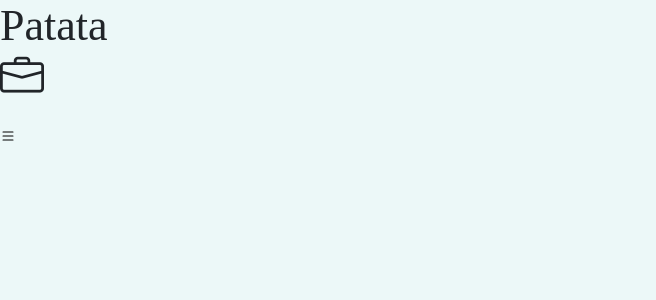
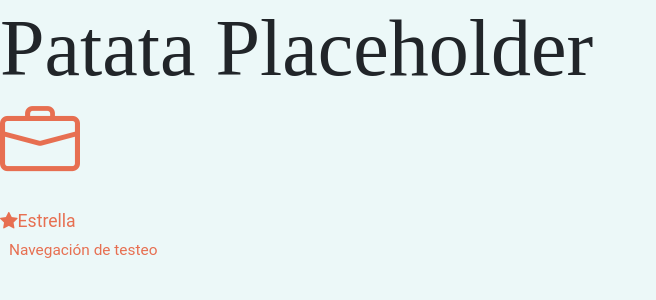
Before and after one commit to RecyclewareDAW/RecycleWare---ReactFronted, a React (Vite) app: page / in a window 1280 px wide. Shown: the top 300 px of the page, without its empty margins (0-656 px from the left). Built offline with nearby package versions, Linux system fonts and the light colour scheme; a web font is replaced by a local one.

Commit message:
Navegación añadida a APP.jsx Correción de errores en dependencias Segunda Página temporal con ejemplos de icono y navegación añadida

```diff
--- a/package.json
+++ b/package.json
@@ -11,7 +11,6 @@
   },
   "dependencies": {
     "bootstrap": "^5.3.8",
-    "bootstrap-icons": "^1.13.1",
     "react": "^19.2.0",
     "react-dom": "^19.2.0",
     "react-router-dom": "^7.13.1",
--- a/src/App.jsx
+++ b/src/App.jsx
@@ -1,13 +1,17 @@
-import {BrowserRouter, Router, Route} from 'react-router-dom';
+import {BrowserRouter, Routes, Route} from 'react-router-dom';
 import Home from "./pages/Home";
+import Test from "./pages/TestSegundaPagina";
 
-function App() {
+export default function App() {
 
   return (
     <>
-      <Home></Home>
+      <BrowserRouter>
+              <Routes>
+                <Route path="/" element={<Home/>}></Route>
+                <Route path="/estrella" element={<Test/>}></Route>
+              </Routes>
+            </BrowserRouter>
     </>
   )
 }
-
-export default App
--- a/src/pages/Home.jsx
+++ b/src/pages/Home.jsx
@@ -1,8 +1,10 @@
 //Home
-import iconoLista from '../assets/icons/list.svg';
+import { Link } from 'react-router-dom';
 export default function Home() {
     return <>
-        <h1>Patata<p className="bi bi-briefcase"></p></h1>
-        <img src={iconoLista}/>
+        <h1 className='display-1'>Patata Placeholder<p className="bi bi-briefcase text-danger"></p></h1>
+        <div className="bi bi-star-fill text-danger">Estrella</div>
+        <Link to="/estrella" className='btn btn-sm text-danger'>Navegación de testeo</Link>
+
     </>
 }
--- /dev/null
+++ b/src/pages/TestSegundaPagina.jsx
@@ -0,0 +1,9 @@
+//Pagina de ejemplo de navegación e iconos
+import { Link } from 'react-router-dom';
+export default function SegundaPagina() {
+    return <div className='d-flex flex-column'>
+        <h1 className='text-secondary'>Segunda Pagina <span className='bi bi-arrow-right'></span></h1>
+        <Link  to="/" className="btn btn-sm  text-dark mx-2 bg-success-subtle">Volver a Home</Link>
+
+    </div>
+}
```
